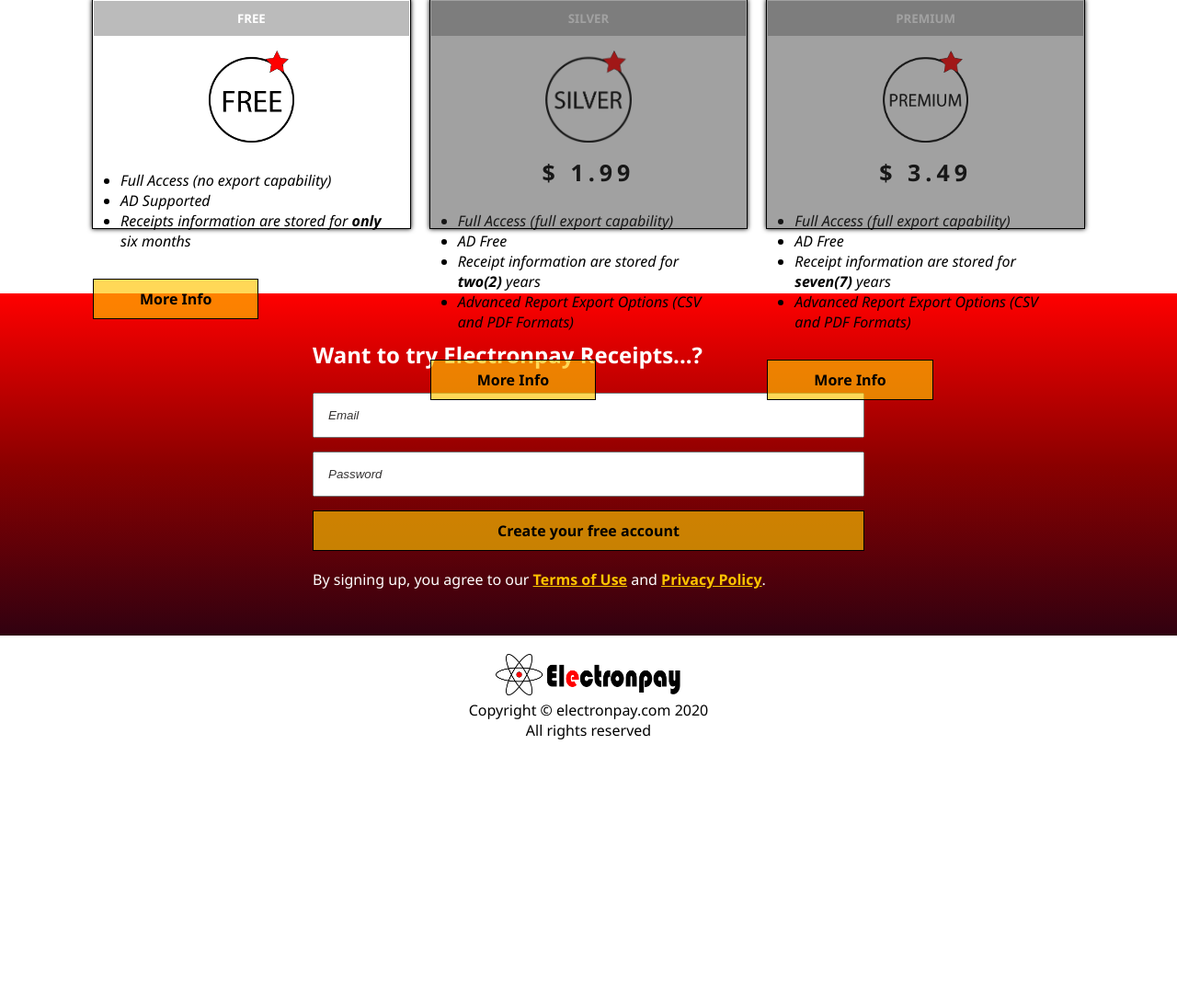
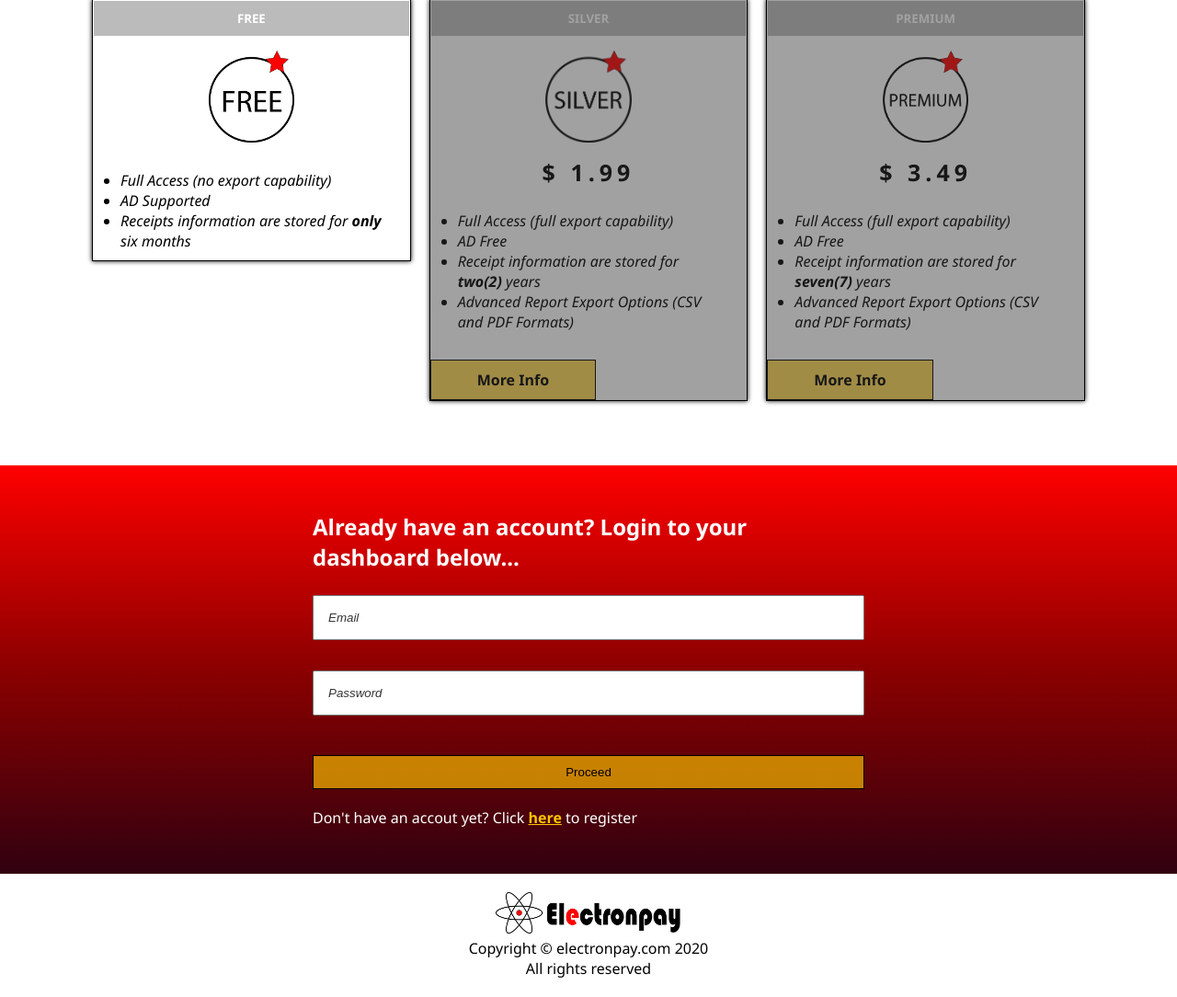
Before and after one commit to Dufuna-CodeCamp/fintech, a PHP site: page /home.html in a window 1280 px wide. Shown: the part 1397-2481 px from the top of the page at 92% size. Before the commit the page ends 2201 px from the top, so only its background shows below. Run offline with PHP 8.4, Linux system fonts and the light colour scheme.

Commit message:
unified and all connected pages

```diff
--- a/electronpay/homepage/home.css
+++ b/electronpay/homepage/home.css
@@ -151,6 +151,7 @@
     border: 1px solid;
     margin-top: 20px;
     padding: 10px 50px;
+    outline: none;
     text-align: center;
     background-color: rgba(255, 196, 0, 0.659);
     position: relative;
@@ -198,7 +199,7 @@
 
 .plan-template {
     border: 1px solid;
-    height: max-content;
+    height: max-content !important;
     box-shadow: 0 0 5px black;
     position: relative;
 }
@@ -254,7 +255,7 @@
     }
 }
 
-.register-account {
+.login-account {
     padding: 50px;
     background: linear-gradient(to bottom, red, darkred, rgb(49, 1, 16))
 }
@@ -264,35 +265,51 @@
     margin: 0 auto;
 }
 
-.register-account h2 {
+.login-account h2 {
     margin-bottom: 25px;
     color: white;
 }
 
-.register-form {
+.login-form {
     display: grid;
     grid-gap: 15px
 }
 
-.register-account input {
+.login-account input {
     padding: 15px;
     outline: none;
     font-style: italic;
 }
 
-.register-account .catchphrase-btn {
-    margin-top: 0;
+.alert-text {
+    font-size: 8px;
+    text-transform: lowercase;
+    font-style: italic;
+    height: 3px;
 }
 
-.register-account p {
+.login-account .catchphrase-btn {
+    margin-top: 10px;
+}
+
+.login-account p {
     color: white;
     margin-top: 20px;
 }
 
-.register-account p a {
+.login-account p a {
     text-decoration: underline;
     color: var(--btn-big-bg-color);
 }
+
+.input-pass-indicator {
+    border: 2px solid green;
+}
+
+.input-fail-indicator {
+    border: 2px solid orange;
+}
+
 .footer {
     text-align: center;
     padding: 20px;
--- a/electronpay/homepage/home.html
+++ b/electronpay/homepage/home.html
@@ -13,25 +13,25 @@
     </div>
     <nav class="nav">
         <div class="nav-header">
-            <a href="#home" id="brand-logo"><img src="images-logo/electronpay-logo.png" alt="electronpay.com"></a>
+            <a href="./home.html" id="brand-logo"><img src="./images-logo/electronpay-logo.png" alt="electronpay.com"></a>
             <button class="nav-toggler"><i class="fas fa-bars"></i></button>
         </div>
         <div class="menu-nav">
             <ul class="menu-nav__list">
                 <li class="menu-nav__item"><a href="#services" class="menu-nav__link"> How It Works </a></li>
                 <li class="menu-nav__item"><a href="#plans-pricing" class="menu-nav__link"> Plans & Pricing </a></li>
-                <li class="menu-nav__item"><a href="" class="menu-nav__link"> More </a></li>
+                <li class="menu-nav__item"><a href="#" class="menu-nav__link"> More </a></li>
             </ul>
             <div class="menu-btn">
-                <a href="" type="button" class="menu-btn__sign"> Sign in </a>
-                <a href="#signup" type="button" class="menu-btn__sign"> Sign up </a>
+                <a href="#signin" type="button" class="menu-btn__sign"> Sign in </a>
+                <a href="./signup.html" type="button" class="menu-btn__sign"> Sign up </a>
             </div>
         </div>
     </nav>
     <header>
         <div class="catchphrases">
             <div class="brand-logo-rotate">
-                <img src="/images-logo/electronpay-logo-detached-2.png" alt="" height="150px">
+                <img src="./images-logo/electronpay-logo-detached-2.png" alt="" height="150px">
                 <h5>ELECTRONPAY RECEIPTS</h5>
             </div>
             <h2>Never loose details of your transactions. Import/include receipts with ease. Anyday, anytime, anywhere. </h2>
@@ -44,21 +44,21 @@
         <div class="how-it-works">
             <div class="how-templates">
                 <div>
-                    <img src="/images-logo/receipt-printed.png" alt="" height="150px">
+                    <img src="./images-logo/receipt-printed.png" alt="" height="150px">
                 </div>
                 <h3>Import/compute receipts anytime, anywhere</h3>
                 <p>Simply compute/complete details of your receipt using the electronpay receipt storing technology</p>
             </div>
             <div class="how-templates">
                 <div>
-                    <img src="/images-logo/green-checkmark.png" alt="" height="150px">
+                    <img src="./images-logo/green-checkmark.png" alt="" height="150px">
                 </div>
                 <h3>Review receipt information</h3>
                 <p> Here you check for accuracy of receipt information input before approving for storage in out database system</p>
             </div>
             <div class="how-templates">
                 <div>
-                    <img src="/images-logo/pdf-export.png" alt="" height="150px">
+                    <img src="./images-logo/pdf-export.png" alt="" height="150px">
                 </div>
                 <h3>Track and export your receipts </h3>
                 <p>Receipts can be edited, tracked for consistency and exported in various acceptable document formats. This way you will have accurate picture of your business expenses </p>
@@ -71,19 +71,18 @@
             <div class="plan-template">
                 <div class="plan-template__pricetag">
                     <h5>FREE</h5>
-                   <img src="/images-logo/plan-free.png" alt="FREE-PLAN" height="100px">
+                   <img src="./images-logo/plan-free.png" alt="FREE-PLAN" height="100px">
                 </div>
                 <ul class="functionalities">
                     <li>Full Access (no export capability)</li>
                     <li>AD Supported</li>
                     <li>Receipts information are stored for <b>only</b> six months</li>
                 </ul>
-                <a href="" type="button" class="catchphrase-btn"> More Info </a>
             </div>
             <div class="plan-template">
                 <div class="plan-template__pricetag">
                     <h5>SILVER</h5>
-                   <img src="/images-logo/plan-silver.png" alt="FREE-PLAN" height="100px">
+                   <img src="./images-logo/plan-silver.png" alt="FREE-PLAN" height="100px">
                    <p>$ 1.99</p>
                 </div>
                 <ul class="functionalities">
@@ -97,7 +96,7 @@
             <div class="plan-template">
                 <div class="plan-template__pricetag">
                     <h5>PREMIUM</h5>
-                    <img src="/images-logo/plan-premium.png" alt="FREE-PLAN" height="100px">
+                    <img src="./images-logo/plan-premium.png" alt="FREE-PLAN" height="100px">
                     <p>$ 3.49</p>
                 </div>
                 <ul class="functionalities">
@@ -110,19 +109,27 @@
             </div>
         </div>
     </section>
-    <section id="signup" class="register-account">
+
+    <section id="signin" class="login-account">
         <div class="form-terms-policy">
-            <h2> Want to try Electronpay Receipts...?  </h2>
-            <form action="#" class="register-form">
+            <h2> Already have an account? Login to your dashboard below... </h2>
+
+            <form action="#" class="login-form">
                 <input type="email" name="email" id="email" placeholder="Email">
+                <span class="alert-text"></span>
+
                 <input type="password" name="password" id="password" placeholder="Password">
-                <a href="" type="submit" class="catchphrase-btn"> Create your free account </a>
+                <span class="alert-text"></span>
+
+                <button type="submit" class="catchphrase-btn"> Proceed </button>
             </form>
-            <p>By signing up, you agree to our <a href="#">Terms of Use</a>  and <a href="#">Privacy Policy</a>.</p>
+
+            <p>Don't have an accout yet? Click <a href="#">here</a> to register</p>
         </div>
     </section>
+
     <footer class="footer">
-        <a href="#home" id="brand-logo"><img src="images-logo/electronpay-logo.png" alt="electronpay.com"></a>
+        <a href="#home" id="brand-logo"><img src="./images-logo/electronpay-logo.png" alt="electronpay.com"></a>
         <div> Copyright &copy; electronpay.com <span id="year"></span><br>
             All rights reserved
         </div>
--- a/electronpay/homepage/home.js
+++ b/electronpay/homepage/home.js
@@ -2,6 +2,11 @@
 const listContainer = document.querySelector(".menu-nav");
 const navList = document.querySelector(".menu-nav__list");
 const year = document.querySelector("#year");
+const emailField = document.querySelector("#email");
+const passwordField = document.querySelector("#password");
+const formField = document.querySelector(".login-form");
+const emailRegEx = /^\w+@[a-zA-Z_]+?\.[a-zA-Z]{2,3}$/;
+const passwordRegEx = /^([a-zA-Z0-9@*#]{8,15})$/;
 
 /******* THIS AUTOMATICALLY UPDATES THE YEAR IN THE FOOTER EVERY NEW YEAR *******/
 year.innerHTML = new Date().getFullYear();
@@ -16,6 +21,42 @@
     } else {
         listContainer.style.height = 0;
     }
+})
+
+/******* THIS TAKES CARE OF THE SIGNUP PAGE FORM VALIDATION  *******/
+
+function validateField(inputField, regEx, message1, message2) {
+  let inputFieldValue = inputField.value;
+
+  if(inputFieldValue === ""){
+      setCheckFailAction(inputField, message1);
+  }
+  else if (!inputFieldValue.match(regEx)){
+      setCheckFailAction(inputField, message2);
+  }
+  else {
+      setCheckPassAction(inputField, "");
+  }
+}
+
+function setCheckFailAction(inputField, message){
+  inputField.classList.add("input-fail-indicator");
+  inputField.classList.remove("input-pass-indicator");
+  inputField.nextElementSibling.textContent = message;
+  inputField.nextElementSibling.style.color = "white";
+}
+
+function setCheckPassAction(inputField, message){
+  inputField.classList.add("input-pass-indicator");
+  inputField.classList.remove("input-fail-indicator");
+  inputField.nextElementSibling.textContent = message;
+  inputField.nextElementSibling.style.color = "green";
+}
+
+formField.addEventListener("submit", e => {
+  e.preventDefault();
+  validateField(emailField, emailRegEx, "* Email cannot be blank", "* Email is invalid");
+  validateField(passwordField, passwordRegEx, "* Password cannot be blank", "* Password cannnot contain blah blah blah");
 })
 
 // Delete Modal
```
Also changed, not shown: electronpay/homepage/add-receipt.html (+5 -5 lines), electronpay/homepage/receipt.html (+5 -5 lines), electronpay/homepage/receipts-list.html (+5 -5 lines), electronpay/homepage/signup.html (+31 -21 lines).
